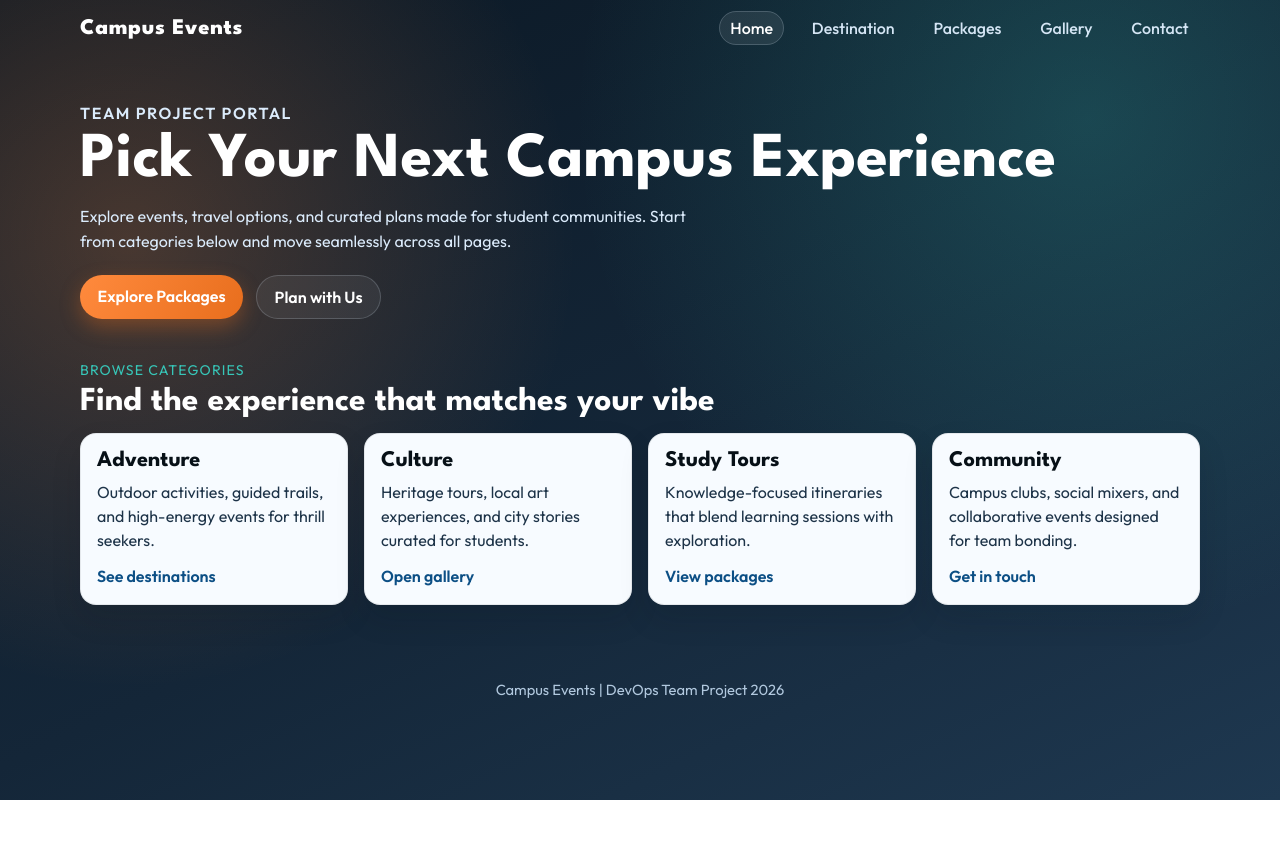
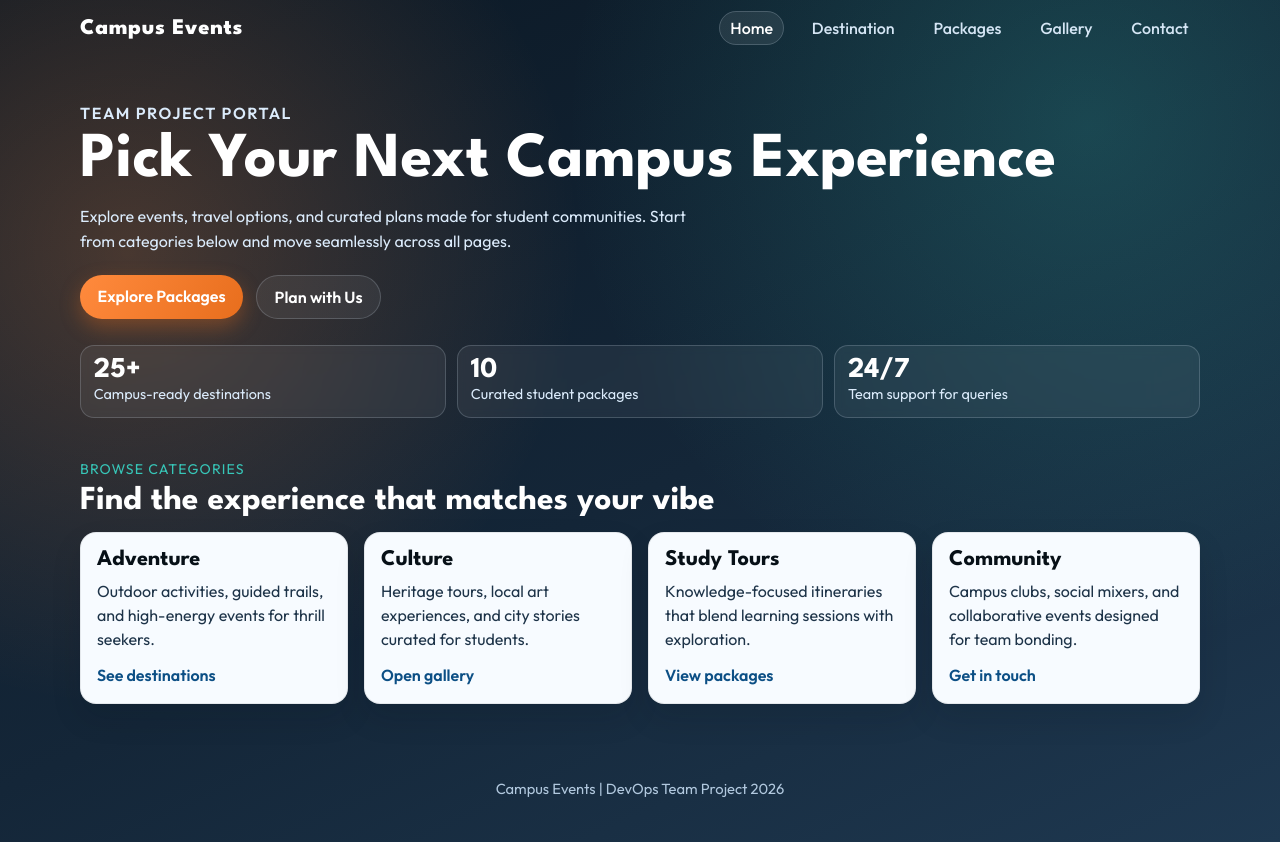
Before and after one commit to manaf430/campus-events, a website: page src/index.html in a window 1280 px wide. Before the commit the page ends 800 px from the top, so only its background shows below. Drawn offline with Linux system fonts and the light colour scheme.

Commit message:
feat: implement home page with category cards and navigation

```diff
--- a/src/index.html
+++ b/src/index.html
@@ -37,6 +37,21 @@
 					<a class="btn btn-ghost" href="./contact.html">Plan with Us</a>
 				</div>
 			</div>
+
+			<section class="metric-strip" aria-label="Project Highlights">
+				<article>
+					<h2>25+</h2>
+					<p>Campus-ready destinations</p>
+				</article>
+				<article>
+					<h2>10</h2>
+					<p>Curated student packages</p>
+				</article>
+				<article>
+					<h2>24/7</h2>
+					<p>Team support for queries</p>
+				</article>
+			</section>
 		</header>
 
 		<main class="content-shell">
--- a/styles/style.css
+++ b/styles/style.css
@@ -82,6 +82,35 @@ body {
 	width: min(1120px, 92vw);
 	margin: 2.8rem auto 0;
 	animation: rise-in 0.7s ease-out both;
+}
+
+.metric-strip {
+	width: min(1120px, 92vw);
+	margin: 1.6rem auto 0;
+	display: grid;
+	grid-template-columns: repeat(3, minmax(120px, 1fr));
+	gap: 0.7rem;
+}
+
+.metric-strip article {
+	border: 1px solid var(--line-soft);
+	border-radius: 14px;
+	background: rgba(255, 255, 255, 0.06);
+	padding: 0.7rem 0.8rem;
+	backdrop-filter: blur(4px);
+}
+
+.metric-strip h2 {
+	margin: 0;
+	color: #fff;
+	font-family: "League Spartan", sans-serif;
+	font-size: 1.8rem;
+}
+
+.metric-strip p {
+	margin: 0.15rem 0 0;
+	color: #d5e8fb;
+	font-size: 0.9rem;
 }
 
 .eyebrow {
@@ -280,6 +309,10 @@ body {
 		margin-top: 1.6rem;
 	}
 
+	.metric-strip {
+		grid-template-columns: 1fr;
+	}
+
 	.hero-actions {
 		width: 100%;
 	}
```
